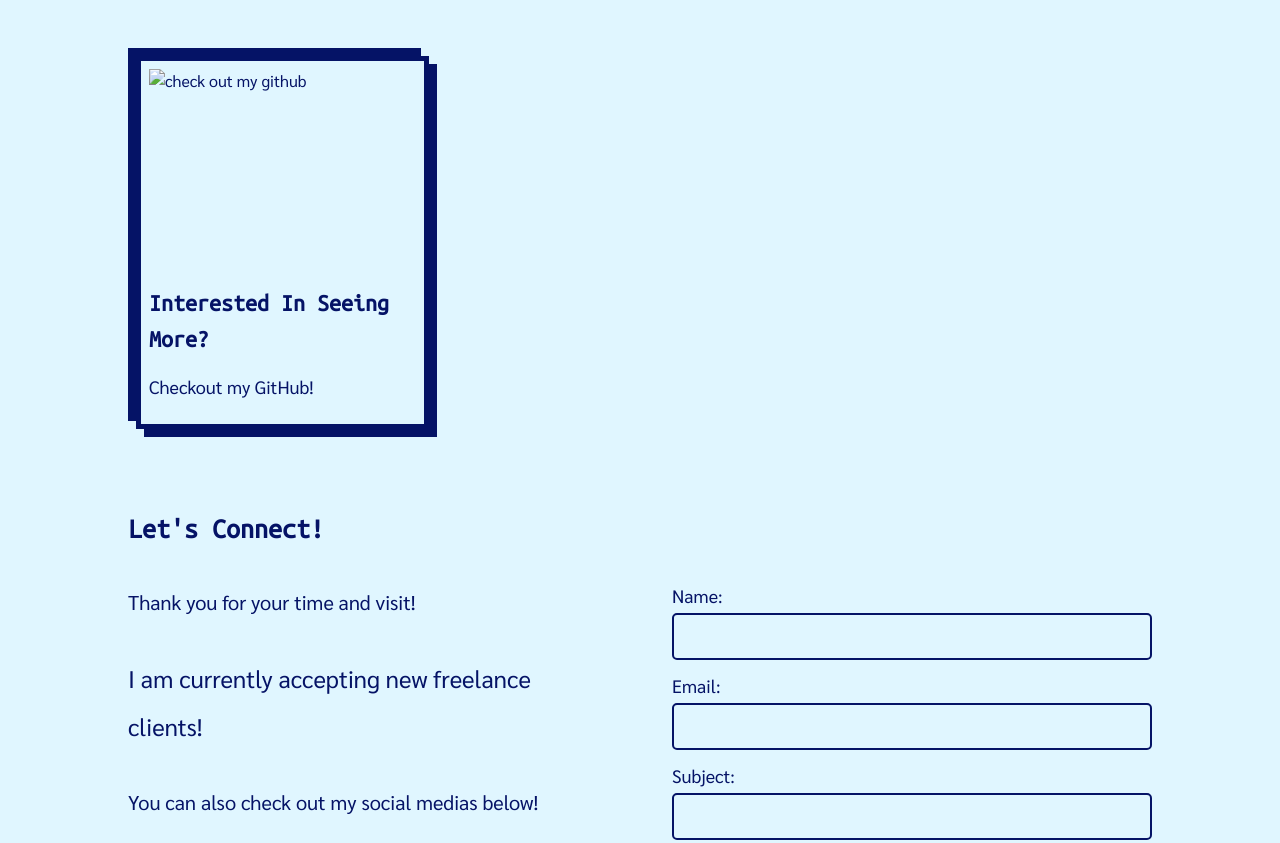
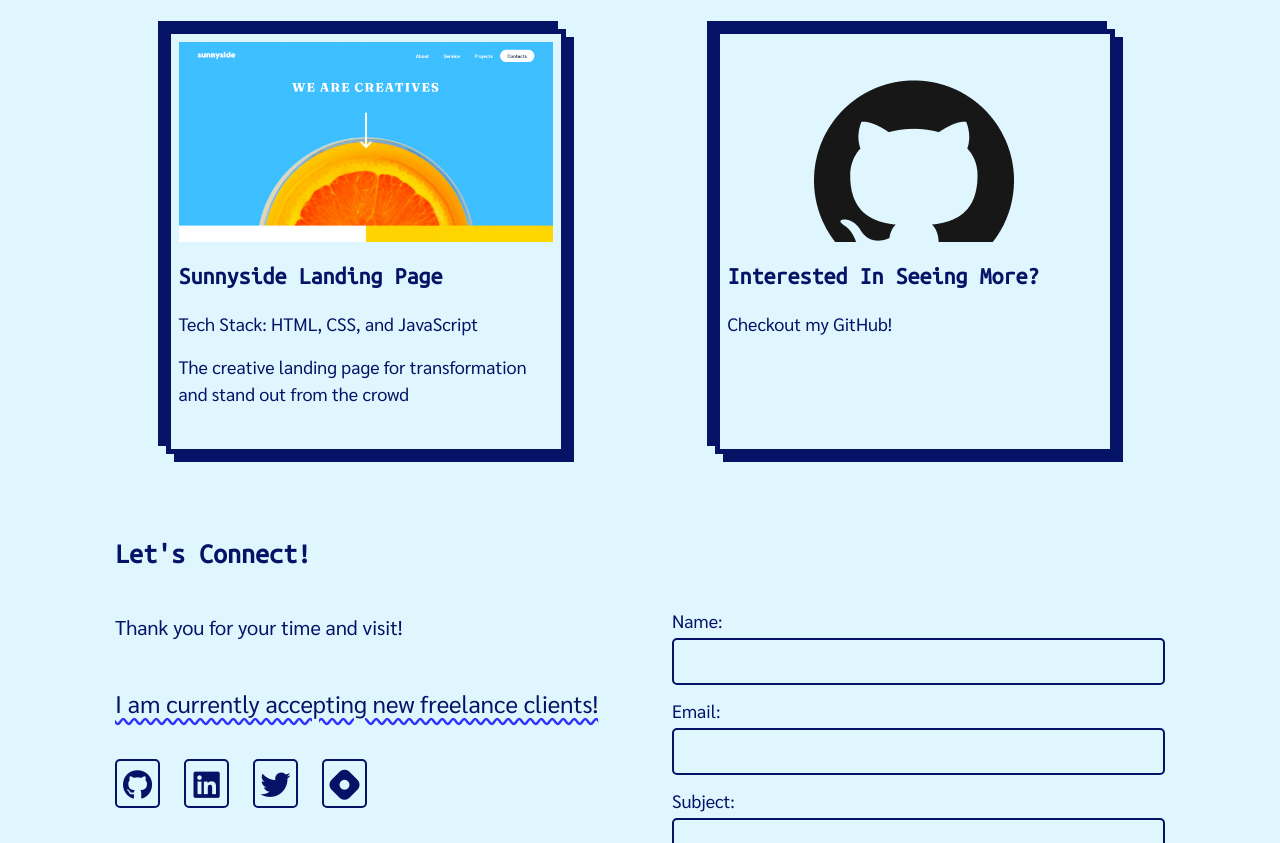
Before and after one commit to victoriacheng15/portfolio-2022, a website: page index.html in a window 1280 px wide. Shown: the part 1739-2582 px from the top of the page. Drawn offline with Linux system fonts and the light colour scheme.

Commit message:
add favion and fix style

```diff
--- a/index.html
+++ b/index.html
@@ -93,7 +93,12 @@
         <div data-showcase class="showcase">
           <article class="card">
             <div class="project-image">
-              <a href="https://github.com/victoriacheng15" target="_blank" rel="noreferrer"><img src="" alt="check out my github"></a>
+              <a
+                href="https://github.com/victoriacheng15"
+                target="_blank"
+                rel="noreferrer"
+                ><img src="./images/to-github.png" alt="check out my github"
+              /></a>
             </div>
             <h3>Interested in seeing more?</h3>
             <p>Checkout my GitHub!</p>
@@ -105,10 +110,9 @@
         <div>
           <section class="contact-left">
             <p>Thank you for your time and visit!</p>
-            <p>
+            <p class="underline">
               I am currently accepting new freelance clients!
             </p>
-            <p>You can also check out my social medias below!</p>
             <aside><ul data-socials></ul></aside>
           </section>
           <form
--- a/script.js
+++ b/script.js
@@ -50,7 +50,7 @@ const imagePath = (type, name) =>
 const nav = document.querySelector('nav .container');
 const navHeight = nav.getBoundingClientRect().height;
 const h2s = [...document.querySelectorAll('h2')];
-h2s.forEach((header) => (header.style.paddingTop = `${navHeight + 16}px`));
+h2s.forEach((header) => header.style.paddingTop = `${navHeight + 16}px`);
 
 // create nav links
 const navbar = (info) => {
--- a/style.css
+++ b/style.css
@@ -9,7 +9,7 @@
   --ff-heading: 'Ubuntu Mono', monospace;
   --ff-text: 'Sarabun', sans-serif;
 
-  --max-wdith: 1280px;
+  --max-wdith: 1050px;
 
   --standard-transition: all 450ms ease-in-out;
   --standard-radius: 5px;
@@ -112,7 +112,7 @@ p {
 
 .container {
   margin: 0 auto;
-  width: min(80%, var(--max-wdith));
+  width: min(90%, var(--max-wdith));
 }
 
 button {
@@ -315,7 +315,7 @@ aside ul {
 }
 
 .social-link:hover {
-  box-shadow: 5px 5px 0 var(--blue-900), -5px -5px 0 var(--blue-900);
+  box-shadow: 3px 3px 0 var(--blue-900), -3px -3px 0 var(--blue-900);
 }
 
 /* main */
@@ -323,7 +323,6 @@ main {
   padding-block-end: 3rem;
   display: flex;
   flex-direction: column;
-  /* gap: 3rem; */
 }
 
 /*  for skill icons */
@@ -357,9 +356,9 @@ main {
 /*  projects container */
 .showcase {
   padding: 0.5rem;
-  display: grid;
-  grid-template-columns: repeat(auto-fit, minmax(280px, 1fr));
-  justify-content: center;
+  display: flex;
+  flex-flow: row wrap;
+  justify-content: space-around;
   gap: 4rem;
 }
 
@@ -377,9 +376,12 @@ main {
 
 .card {
   padding: 0.5rem;
+  min-height: 425px;
   border: 5px solid var(--blue-900);
   box-shadow: 8px 8px 0 var(--blue-900), -8px -8px 0 var(--blue-900);
   transition: var(--standard-transition);
+  flex: 1 1 350px;
+  max-width: 400px;
 }
 
 .card:hover {
@@ -390,6 +392,9 @@ main {
   height: 200px;
   flex: 0 1 45%;
   overflow: hidden;
+  object-fit: cover;
+  display: grid;
+  place-items: center;
 }
 
 .project-info p {
@@ -436,6 +441,11 @@ form {
   font-size: 1.5rem;
 }
 
+.underline {
+  text-decoration: underline wavy var(--blue-800);
+  text-underline-offset: 5px;
+}
+
 form p,
 label,
 input,
```
Also changed, not shown: favicon-32x32.png (added), images/to-github.png (added).
